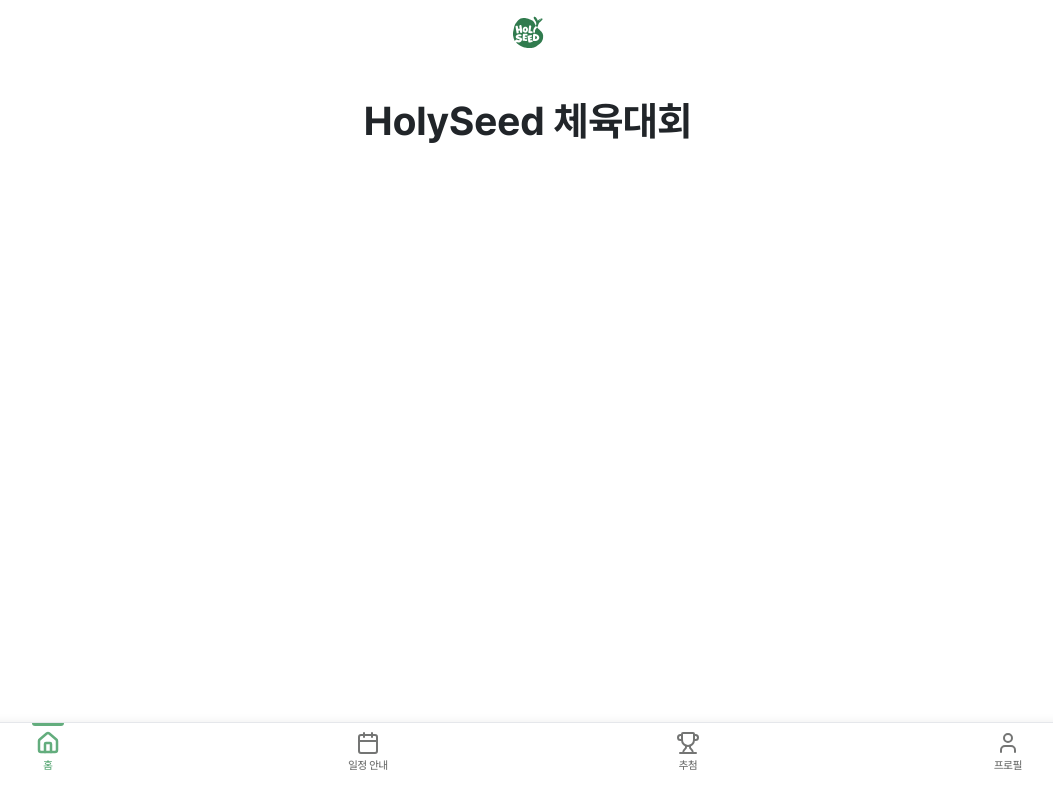
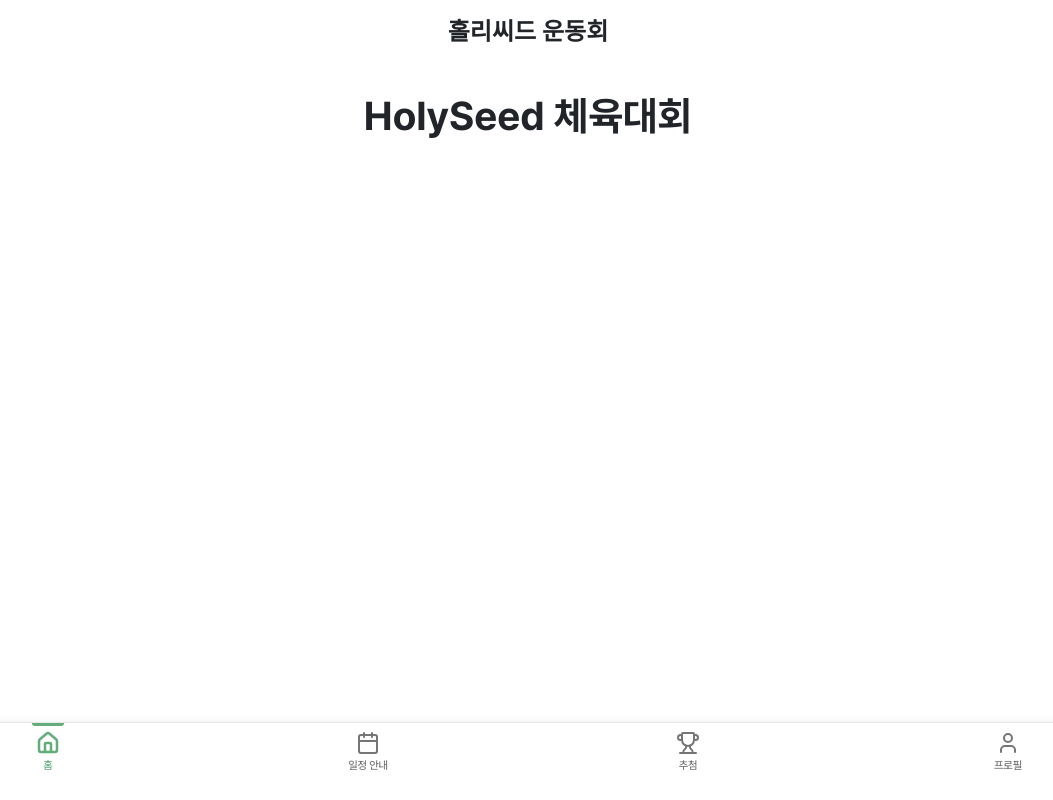
Before and after one commit to CH4MD0M/holyseed-sports-day, a Next.js app: page / in a window 1280 px wide. Shown: the whole page, without its empty margins (112-1165 px from the left). Built offline with nearby package versions, Linux system fonts and the light colour scheme.

Commit message:
refactor: 레이아웃 컴포넌트 수정

```diff
--- a/src/components/layout/main-layout.tsx
+++ b/src/components/layout/main-layout.tsx
@@ -2,12 +2,13 @@
 
 import { usePathname } from 'next/navigation';
 import Link from 'next/link';
-import Image from 'next/image';
+
 import { Home, Calendar, Trophy, User } from 'lucide-react';
 import styles from './layout.module.css';
 import { useEffect, useState } from 'react';
 
 interface MainLayoutProps {
+  title?: string;
   children: React.ReactNode;
 }
 
@@ -18,7 +19,7 @@
   { label: '프로필', href: '/profile', icon: User },
 ];
 
-export default function MainLayout({ children }: MainLayoutProps) {
+export default function MainLayout({ title, children }: MainLayoutProps) {
   const pathname = usePathname();
 
   const [isScrolled, setIsScrolled] = useState(false);
@@ -39,9 +40,7 @@
   return (
     <div className={styles['page-layout']}>
       <header className={`${styles['main-header']} ${isScrolled ? styles['scrolled'] : ''}`}>
-        <div className={styles.leftSection}>
-          <Image src="/logo.svg" alt="Logo" width={40} height={40} aria-label="로고" />
-        </div>
+        <h2 className={styles.title}>{title || '홀리씨드 운동회'}</h2>
       </header>
 
       <main className={styles['page-main']}>{children}</main>
--- a/src/components/layout/page-layout.tsx
+++ b/src/components/layout/page-layout.tsx
@@ -38,7 +38,7 @@
 
         <div className={styles.rightSection}>{/* 필요시 추가 버튼 */}</div>
       </header>
-      <main className={styles['page-main']}>{children}</main>
+      <main className={styles['page-content']}>{children}</main>
     </div>
   );
 }
```
